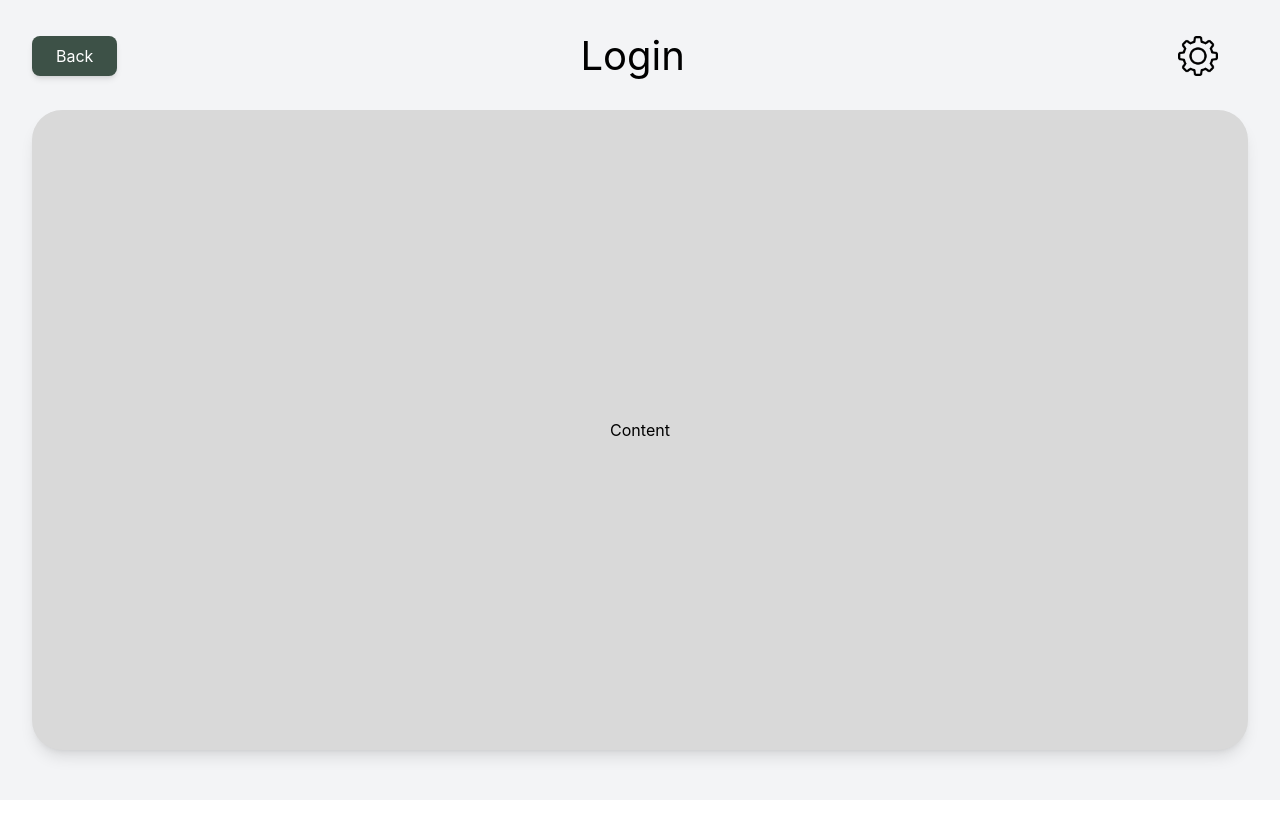
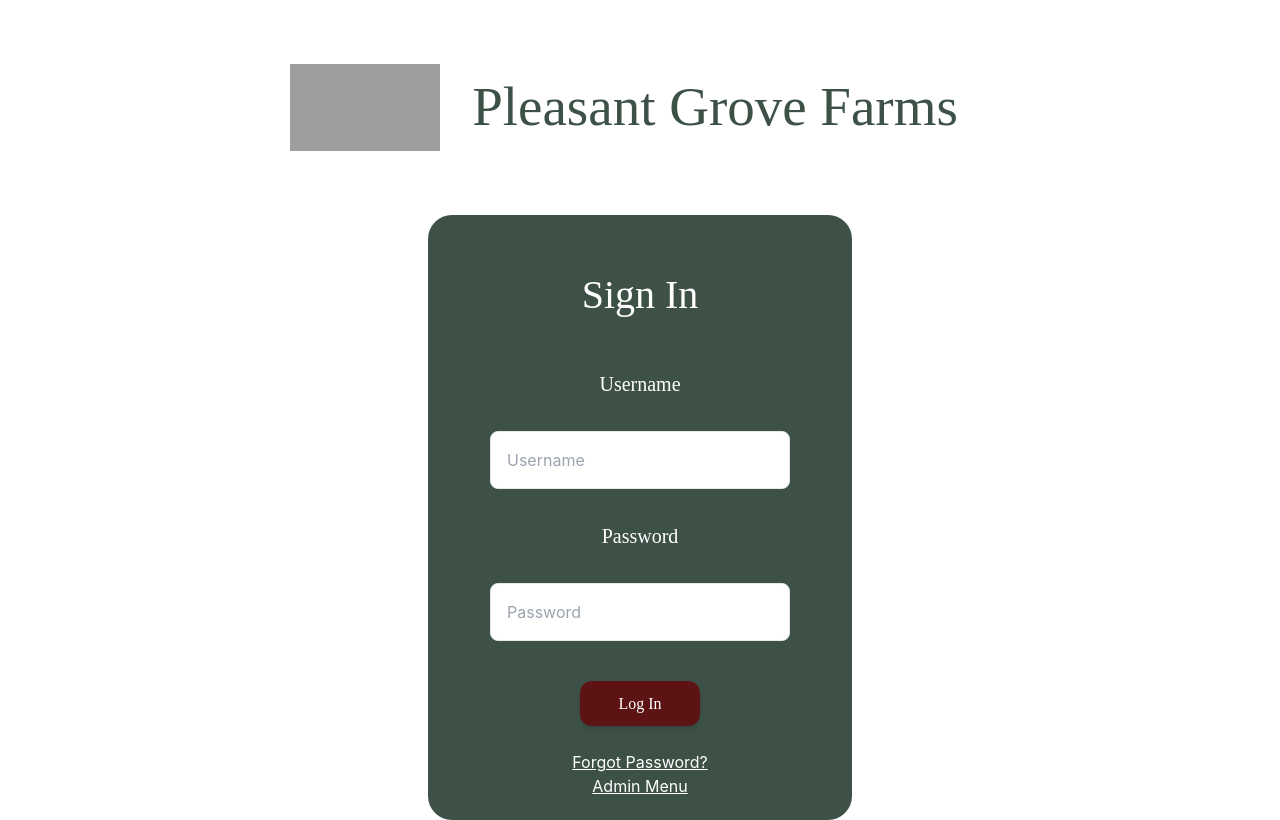
Before and after one commit to Mujahidshafi/Inventory_Management_PG, a React (Create React App) app: page /login in a window 1280 px wide. Built offline with nearby package versions, Linux system fonts and the light colour scheme; grey boxes are pictures that could not be loaded.

Commit message:
PGFARM-124
Adding formatted login page.

```diff
--- a/src/pages/login.js
+++ b/src/pages/login.js
@@ -1,12 +1,49 @@
 import React from "react";
 import "../App.css";
-import Layout from "../components/layout";
+import Button from "../components/button";
+import { Link } from 'react-router-dom';
 
 function login() {
   return (
-    <Layout title="Login">
-      <span>Content</span>
-    </Layout>
+    <>
+    <div className = "flex flex-wrap flex-col justify-between items-center">
+
+      <div className = "flex p-6 m-[40px] flex-row justify-between items-center">
+        <div>
+          <img
+            src="/Logo.png"
+            alt="Logo"
+            className="w-[150px] h-[87px]"
+          />
+        </div>
+        <div>
+          <span className="text-[#3D5147] text-[55px] font-medium font-[amiri] mx-8">Pleasant Grove Farms</span>
+        </div>
+      </div>
+
+      <div className = "flex items-center flex-col justify-center w-[424px] h-[605px] bg-[#3D5147] rounded-3xl">
+        <span className="text-white text-[40px] font-[amiri] my-7">Sign In</span>
+        <span className="text-white text-[20px] font-[amiri] my-4">Username</span>
+        <input className="p-4 w-[300px] border rounded-lg my-4" placeholder="Username" />
+        <span className="text-white text-[20px] font-[amiri] my-4">Password</span>
+        <input className="p-4 w-[300px] border rounded-lg my-4" placeholder="Password" />
+        <Link to="/employeeMenu">
+          <Button
+            label = "Log In"
+            color = "red"
+            className = "w-[120px] h-[45px] font-[amiri] items-center my-6"
+          />
+        </Link>
+        <Link to="/forgotPassword">
+          <span className="text-white underline cursor-pointer">Forgot Password?</span>
+        </Link>
+        <Link to="/adminMenu">
+          <span className="text-white underline cursor-pointer">Admin Menu</span>
+        </Link>
+      </div>
+
+    </div>
+    </>
   );
 }
 
```
